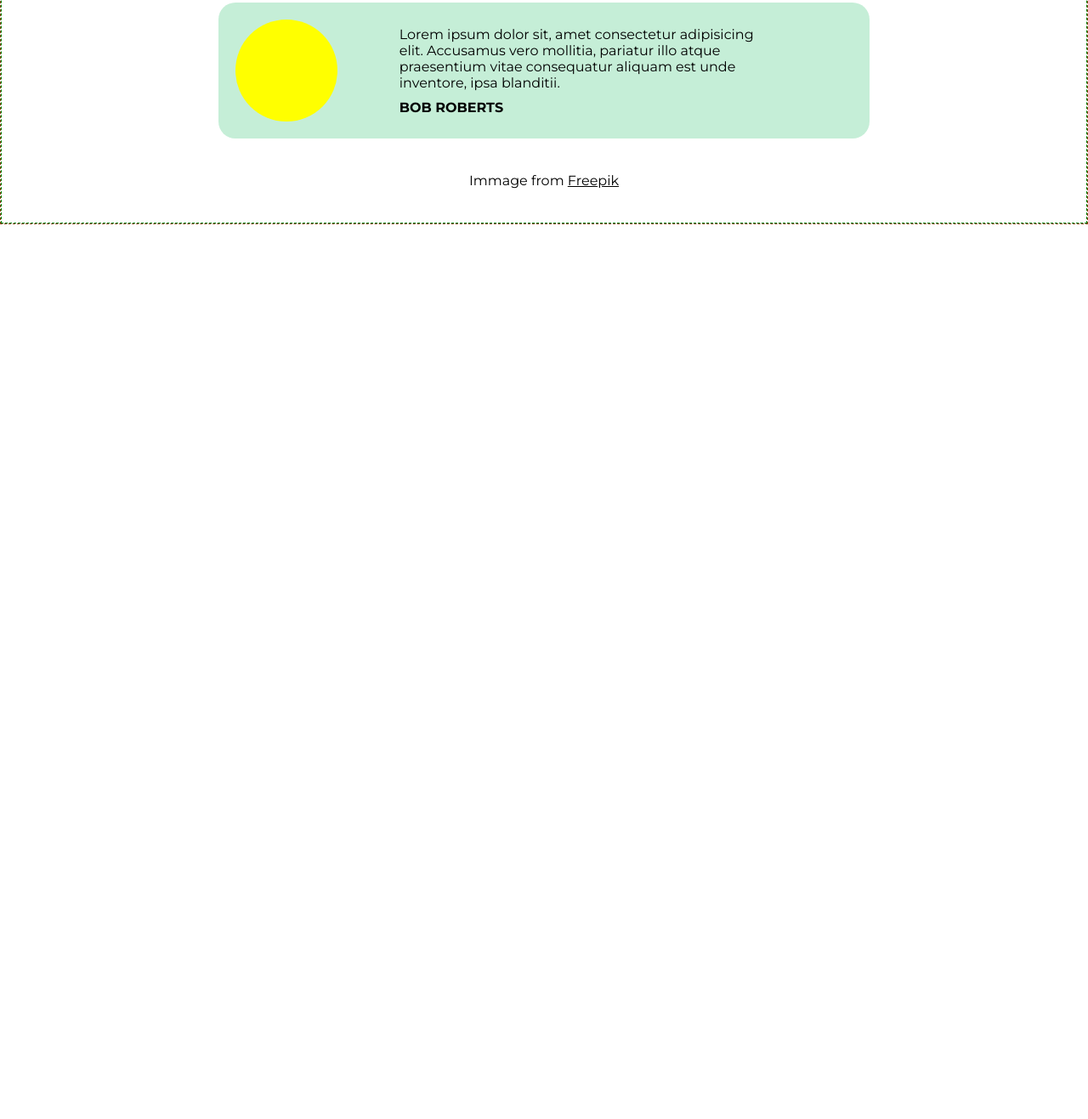
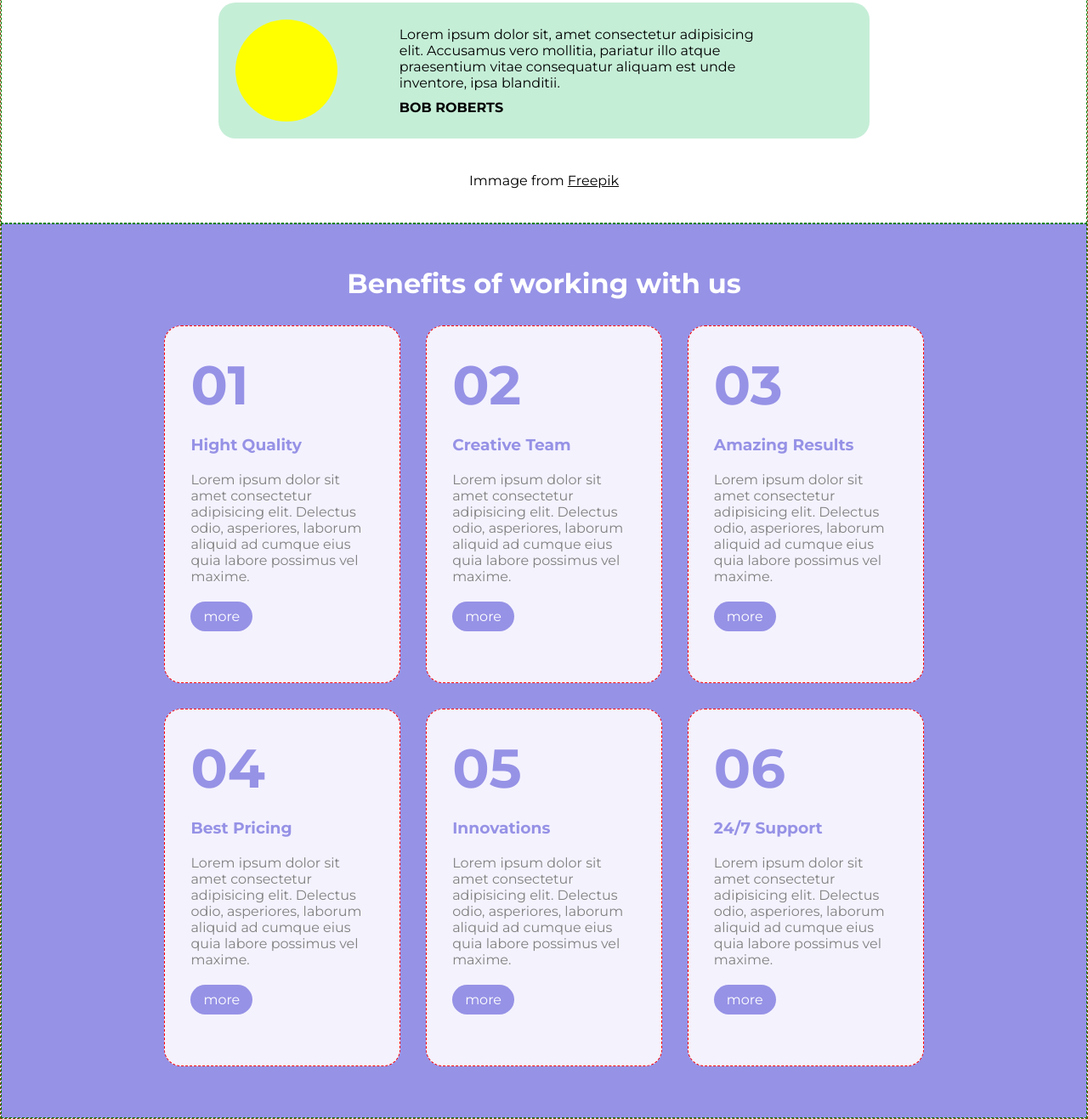
Before and after one commit to GianfryGiovene/html-css-responsive-flex-layout, a plain HTML site: page index.html in a window 1280 px wide. Shown: the part 2199-3516 px from the top of the page at 85% size. Before the commit the page ends 2463 px from the top, so only its background shows below. Drawn offline with Linux system fonts and the light colour scheme.

Commit message:
fourth section added

```diff
--- a/index.html
+++ b/index.html
@@ -182,7 +182,56 @@
         </section>
         <!-- / third section -->
         <!-- fourth section -->
+        <section id="fourth-section">
+            <div class="container">
+                <h2 class="white">Benefits of working with us</h2>
+                <div class="wrap">
+                    <article class="card">
+                        <h4>01</h4>
+                        <h3>Hight Quality</h2>
+                            <p>Lorem ipsum dolor sit amet consectetur adipisicing elit. Delectus odio, asperiores,
+                                laborum aliquid ad cumque eius quia labore possimus vel maxime.</p>
+                            <a class="white" href="">more</a>
+                    </article>
+                    <article class="card">
+                        <h4>02</h4>
+                        <h3>Creative Team</h2>
+                            <p>Lorem ipsum dolor sit amet consectetur adipisicing elit. Delectus odio, asperiores,
+                                laborum aliquid ad cumque eius quia labore possimus vel maxime.</p>
+                            <a class="white" href="">more</a>
+                    </article>
+                    <article class="card">
+                        <h4>03</h4>
+                        <h3>Amazing Results</h2>
+                            <p>Lorem ipsum dolor sit amet consectetur adipisicing elit. Delectus odio, asperiores,
+                                laborum aliquid ad cumque eius quia labore possimus vel maxime.</p>
+                            <a class="white" href="">more</a>
+                    </article>
+                    <article class="card">
+                        <h4>04</h4>
+                        <h3>Best Pricing</h2>
+                            <p>Lorem ipsum dolor sit amet consectetur adipisicing elit. Delectus odio, asperiores,
+                                laborum aliquid ad cumque eius quia labore possimus vel maxime.</p>
+                            <a class="white" href="">more</a>
+                    </article>
+                    <article class="card">
+                        <h4>05</h4>
+                        <h3>Innovations</h2>
+                            <p>Lorem ipsum dolor sit amet consectetur adipisicing elit. Delectus odio, asperiores,
+                                laborum aliquid ad cumque eius quia labore possimus vel maxime.</p>
+                            <a class="white" href="">more</a>
+                    </article>
+                    <article class="card">
+                        <h4>06</h4>
+                        <h3>24/7 Support</h2>
+                            <p>Lorem ipsum dolor sit amet consectetur adipisicing elit. Delectus odio, asperiores,
+                                laborum aliquid ad cumque eius quia labore possimus vel maxime.</p>
+                            <a class="white" href="">more</a>
+                    </article>
+                </div>
+            </div>
 
+        </section>
         <!-- / fourth section -->
     </main>
     <!-- / MAIN -->
--- a/style/style.css
+++ b/style/style.css
@@ -336,6 +336,47 @@ main{
 /* / third section */
 
 /* fourth section */
+#fourth-section{
+    background-color: #9692e6;
+}
+
+#fourth-section h2{
+    font-size: 2rem;
+    margin: 50px 0 30px;
+    text-align: center;
+}
+#fourth-section > .container > .wrap{
+    flex-wrap: wrap;
+    gap: 30px;
+    padding-bottom: 60px;
+}
+#fourth-section > .container > .wrap > article{
+    width: calc(100% / 3 - 20px);
+    padding: 30px;
+    background-color: #f4f2fd
+}
+
+#fourth-section > .container > .wrap > article h4{
+    color: #9692e6;
+    font-size: 4rem;
+}
+
+#fourth-section > .container > .wrap > article h3{
+    color: #9692e6;
+    margin: 20px 0;
+}
+
+#fourth-section > .container > .wrap > article p{
+    color: grey;
+}
+
+#fourth-section > .container > .wrap > article a{
+    display: inline-block;
+    margin: 20px 0 30px;
+    padding: 8px 15px;
+    border-radius: 30px;
+    background-color: #9692e6;
+}
 /* / fourth section */
 
 /**** / MAIN ****/
```
